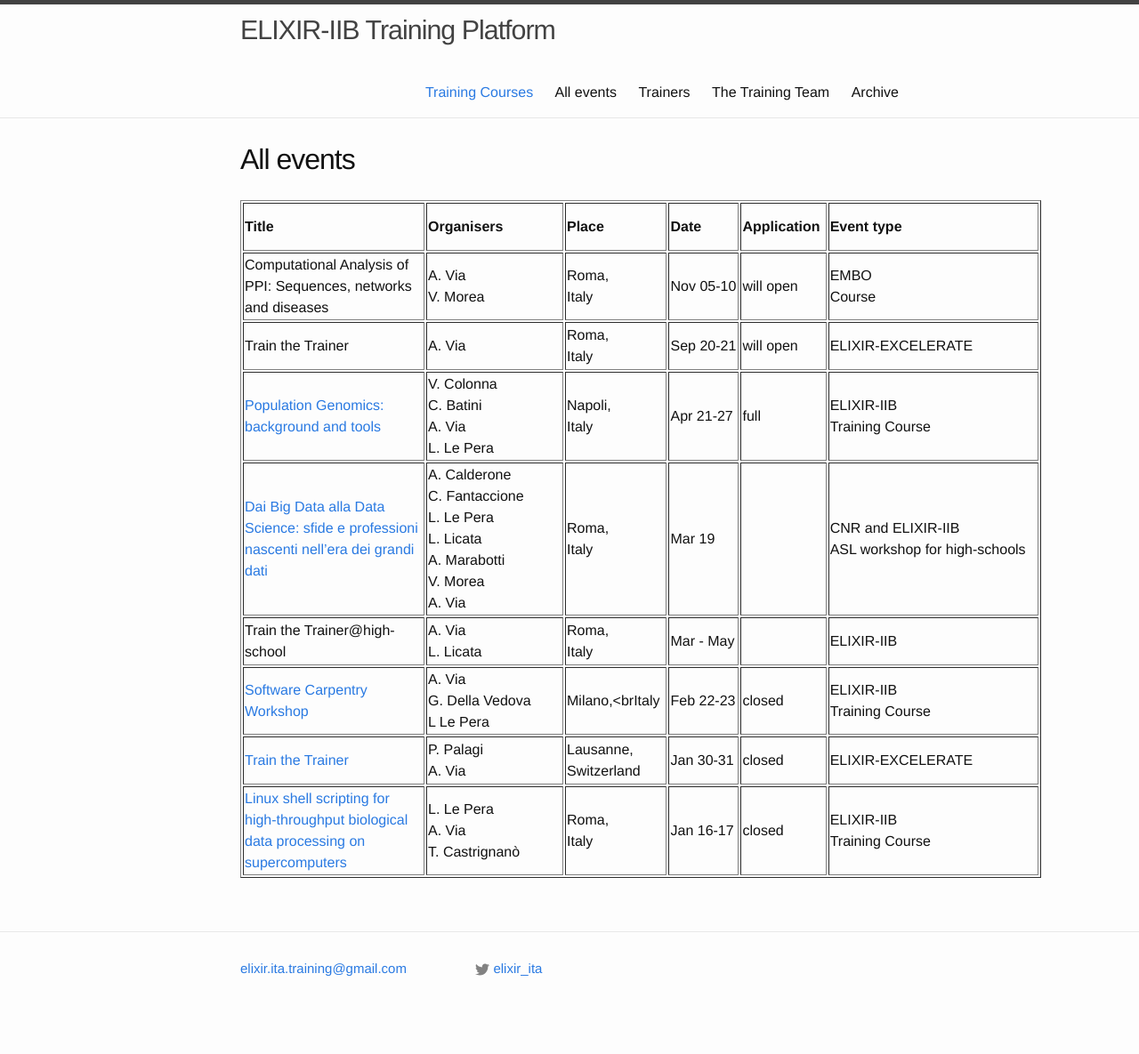
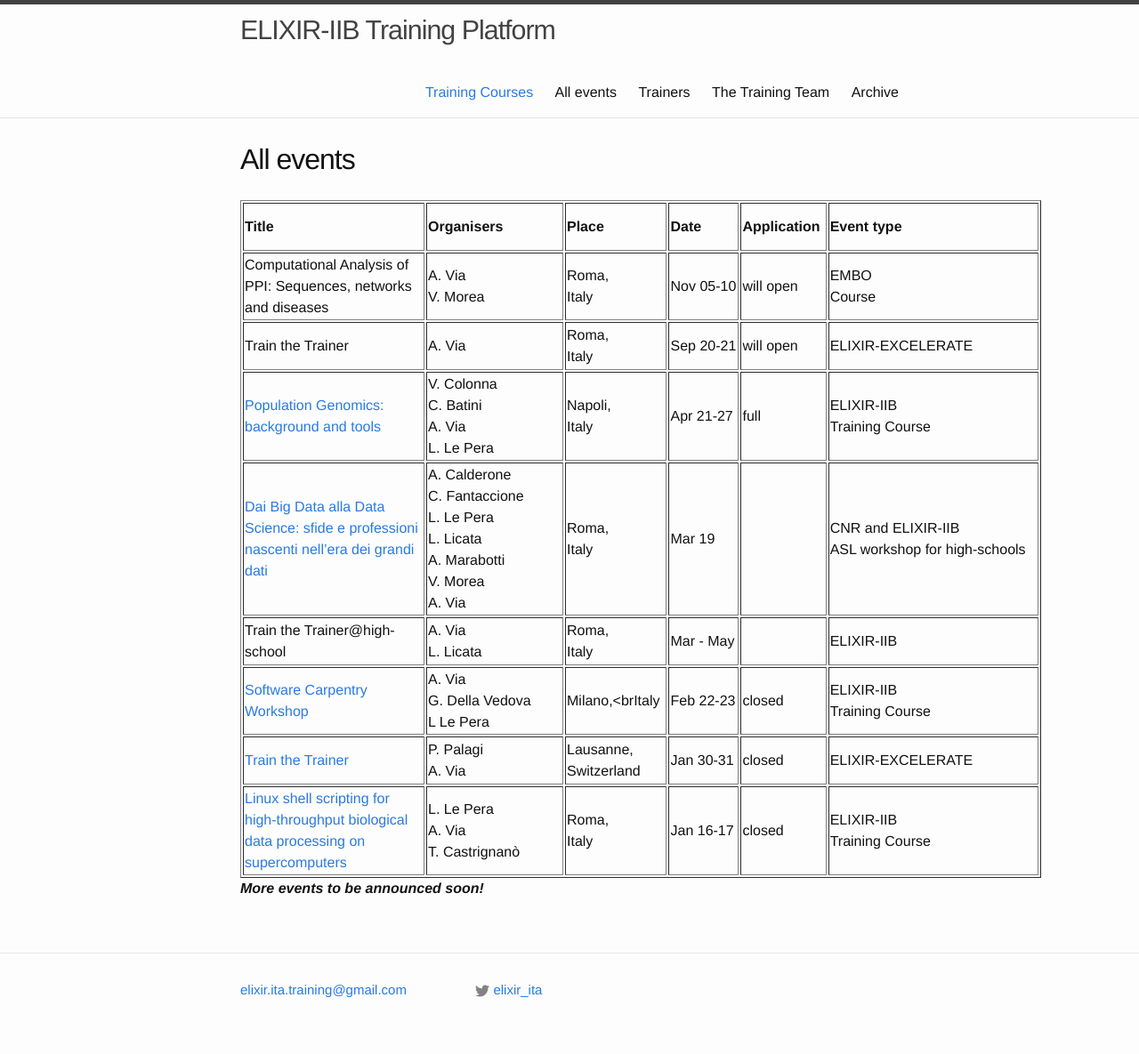
Before and after one commit to ELIXIR-IIB-training/website, a Jekyll site: the page built from _pages/01-all_events.md, in a window 1280 px wide. Shown: the whole page at 89% size. Built offline with Jekyll 4.4.1, drawn with Linux system fonts in a browser that asks for light colours; before the commit the page ends 1161 px from its top, so only the background shows below that.

Commit message:
Update all events

```diff
--- a/_pages/01-all_events.md
+++ b/_pages/01-all_events.md
@@ -89,3 +89,5 @@ permalink: /all_events/
    <td height="50">ELIXIR-IIB<br>Training Course</td>
 </tr>
 </table>
+
+<p><i><b>More events to be announced soon!</b></i></p>
```
